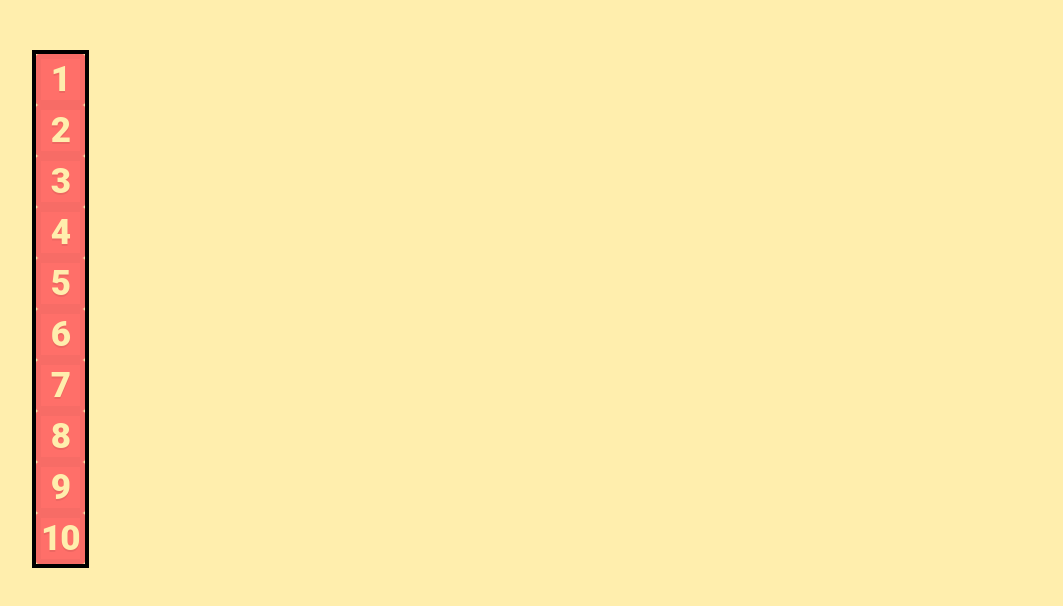
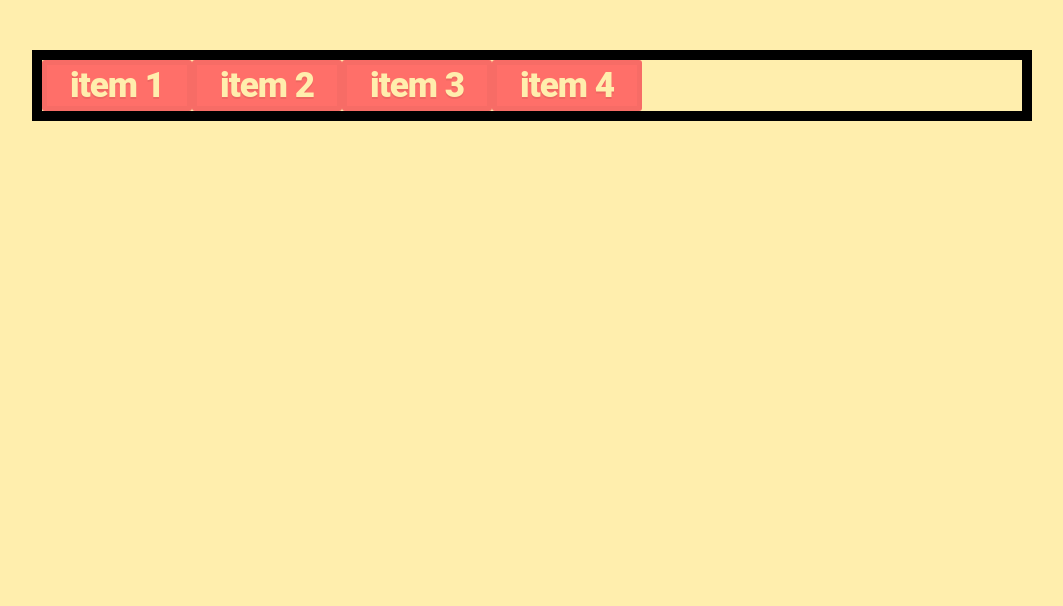
Before and after one commit to SerhiiMordvaniuk/css-grid, a plain HTML site: page index.html in a window 1280 px wide. Shown: the whole page, without its empty margins (18-1081 px from the left). Drawn offline with Linux system fonts and the light colour scheme.

Commit message:
auto-fill-fit

```diff
--- a/basic.styles.css
+++ b/basic.styles.css
@@ -43,12 +43,3 @@ h6 {
 .item p {
   margin: 0 0 5px 0;
 }
-
-.container {
-  display: flex;
-  justify-content: center;
-  align-items: center;
-  font-size: 35px;
-  border: 4px solid #000;
-  margin-bottom: 10px;
-}
--- a/index.html
+++ b/index.html
@@ -3,22 +3,16 @@
   <head>
     <meta charset="UTF-8" />
     <meta name="viewport" content="width=device-width, initial-scale=1.0" />
-    <link rel="stylesheet" href="/styles.css" />
-    <title>Document</title>
+    <link rel="stylesheet" href="./styles.css" />
+    <title>Display property</title>
   </head>
+
   <body>
     <div class="container">
-        <div class="grid-item">1</div>
-        <div class="grid-item">2</div>
-        <div class="grid-item">3</div>
-        <div class="grid-item">4</div>
-        <div class="grid-item">5</div>
-        <div class="grid-item">6</div>
-        <div class="grid-item">7</div>
-        <div class="grid-item">8</div>
-        <div class="grid-item">9</div>
-        <div class="grid-item">10</div>
+      <div class="grid-item">item 1</div>
+      <div class="grid-item">item 2</div>
+      <div class="grid-item">item 3</div>
+      <div class="grid-item">item 4</div>
     </div>
-</div>
   </body>
 </html>
--- a/styles.css
+++ b/styles.css
@@ -1,5 +1,8 @@
 @import url(./basic.styles.css);
 
 .container {
+  width: 1000px;
   display: inline-grid;
+  border: 10px solid black;
+  grid-template-columns: repeat(auto-fit, 150px);
 }
```
